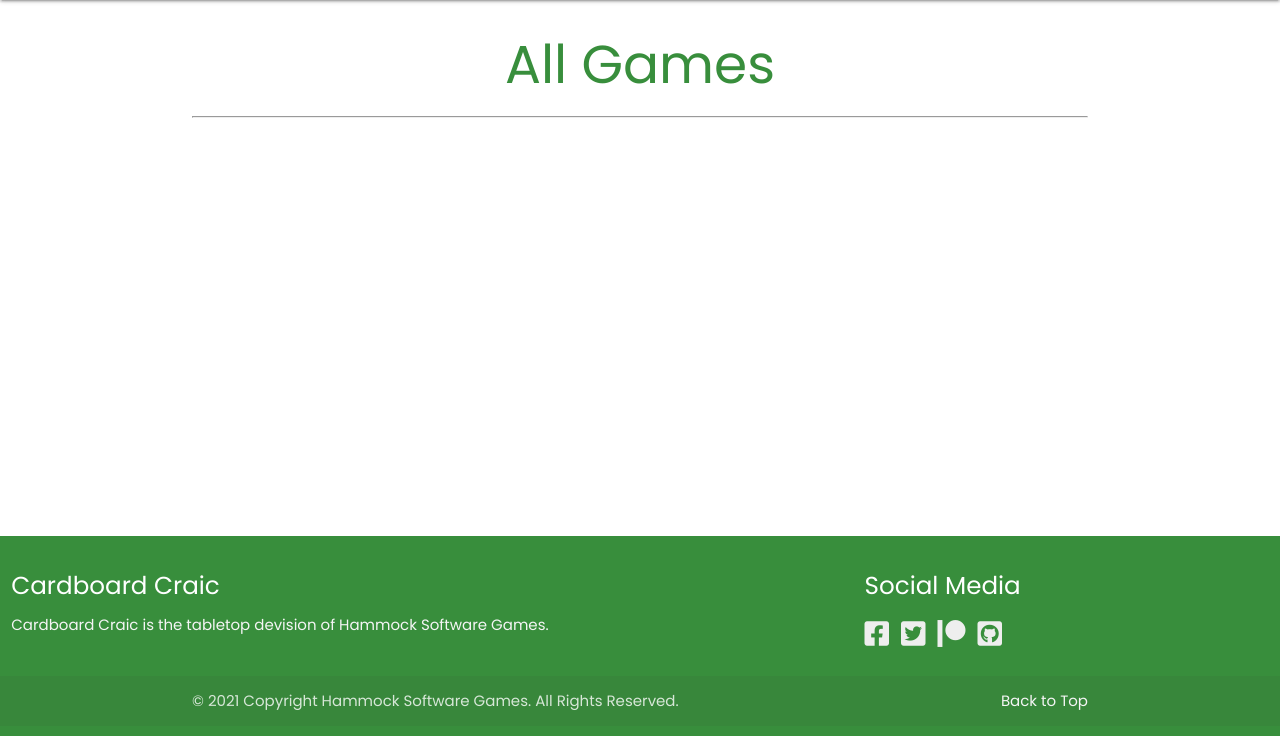
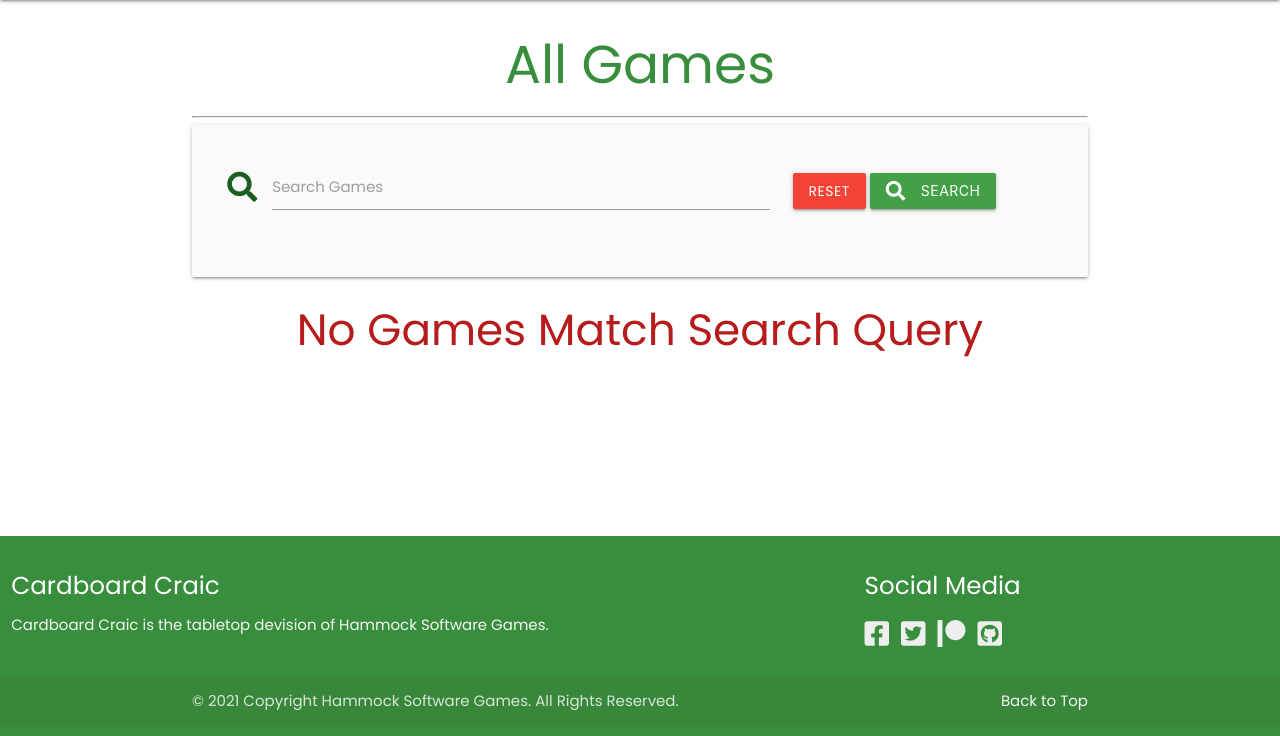
Before and after one commit to Code-Institute-Submissions/Phillip-Healy-cardboard_craic_SepResub, a Flask app: page /games in a window 1280 px wide. Shown: the part 64-800 px from the top of the page. Run offline with Flask 2, Linux system fonts and the light colour scheme; data that the repository does not hold is empty; some libraries are stand-ins or nearby versions.

Commit message:
Add search functionality to games page

```diff
--- a/app.py
+++ b/app.py
@@ -161,6 +161,13 @@ def delete_game(game_id):
     return redirect(url_for("games"))
 
 
+@app.route("/search_game", methods=["GET", "POST"])
+def search_game():
+    query = request.form.get("query")
+    games = list(mongo.db.games.find({"$text": {"$search": query}}))
+    return render_template("games.html", games=games)
+
+
 @app.route("/genres")
 def genres():
     genres = list(mongo.db.genres.find())
--- a/templates/games.html
+++ b/templates/games.html
@@ -10,6 +10,25 @@
                 <a href="{{ url_for('add_game') }}" class="btn-large add-btn white-text green darken-2">Add Game</a>
             {% endif %}
             <hr>
+            <!-- Search -->
+            <div class="row card-panel grey lighten-5">
+                <form action="{{ url_for('search_game') }}" method="post" class="col s12">
+                    <div class="row valign-wrapper ce">
+                        <div class="input-field col s12 m8">
+                            <i class="fas fa-search prefix green-text text-darken-4"></i>
+                            <input type="text" name="query" id="query" minlength="3" class="validate" required>
+                            <label for="query">Search Games</label>
+                        </div>
+                        <div class="col s12 m4">
+                            <a href="{{ url_for('games') }}" class="red btn text-shadow">Reset</a>
+                            <button type="submit" class="green darken-1 btn text-shadow">
+                                <i class="fas fa-search left"></i> Search
+                            </button>
+                        </div>
+                    </div>
+                </form>
+            </div>
+            {% if games|length > 0 %}
                 {% for game in games %}
                     <div class="col s12 m4">
                         <div class="card game-card">
@@ -27,6 +46,9 @@
                         </div>
                     </div>
                 {% endfor %}
+            {% else %}
+                <h3 class="red-text text-darken-4 center-align">No Games Match Search Query</h3>
+            {% endif %}
         </div>
 
     </div>
```
Lines whose indentation alone changed are shown as unchanged.
